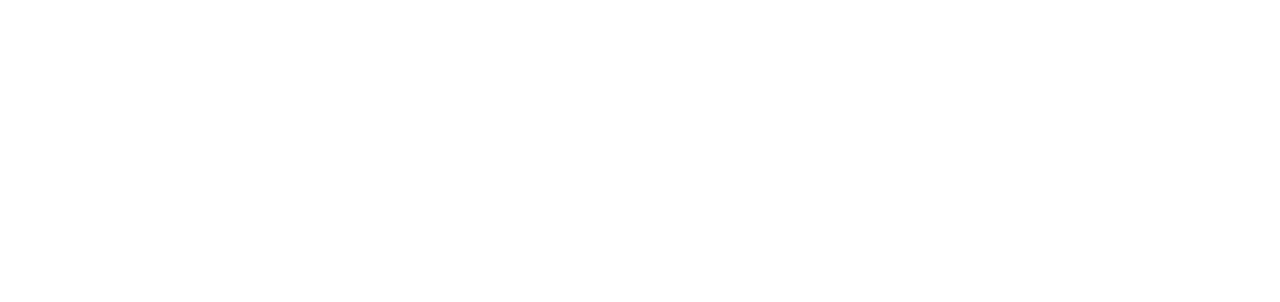
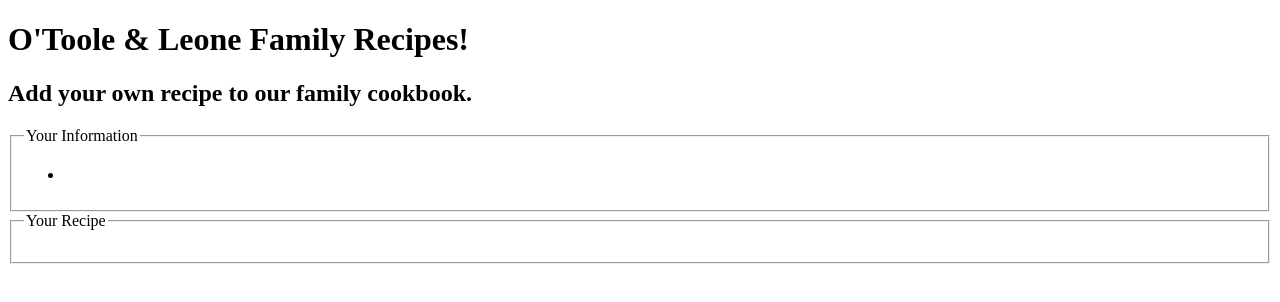
Before and after one commit to G74576/VFW_project1, a plain HTML site: page additem.html in a window 1280 px wide. Drawn offline with Linux system fonts and the light colour scheme.

Commit message:
Updated body content of index.html, Added form field and base fieldsets to additem.html.

```diff
--- a/additem.html
+++ b/additem.html
@@ -1,17 +1,40 @@
 <!doctype html>
+<!-- Kevin O'Toole -->
+<!-- VFW 1303 -->
+<!-- Project 1 -->
+
 <html>
 	<head>
-
-		<!--Character Set Meta -->
 		<meta charset="utf-8" />
-
-		<!--Page Titel-->
-		<title></title>
-
+		<meta name="description" content="This is a compilation of the O'Toole and Leone family recipes." />
+		<meta name="keywords" content="recipes, otoole, leone, italian, irish, german" />
+		<meta name="robots" contents="index follow" />
+		<meta name="viewport" content="user-scalable=no, width=device-width" />
+		<meta name="viewport" content="target-densitydpi=device-dpi" />
+		<meta name="HandheldFriendly" content="True">
+		<meta name="MobileOptimezed" content="320"/>
+		<title>Add A Recipe</title>
 	</head>
 	<body>
+		<header>
+			<hdgroup>
+				<h1>O&#39;Toole &amp; Leone Family Recipes&#33;</h1>
+				<h2>Add your own recipe to our family cookbook.</h2>
+			</hdgroup>
+		</header>
+		<form id="addRecipe" action="#" method="post">
+			<fieldset>
+				<legend>Your Information</legend>
+					<ul>
+						<li></li>
+					</ul>
+			</fieldset>
+			<fieldset>
+				<legend>Your Recipe</legend>
+					<ul>
 
-		<!-- Page content lives here. -->
-
+					</ul>
+			</fieldset>
+		</form>
 	</body>
 </html>
```
Also changed, not shown: index.html (+4 -4 lines).
